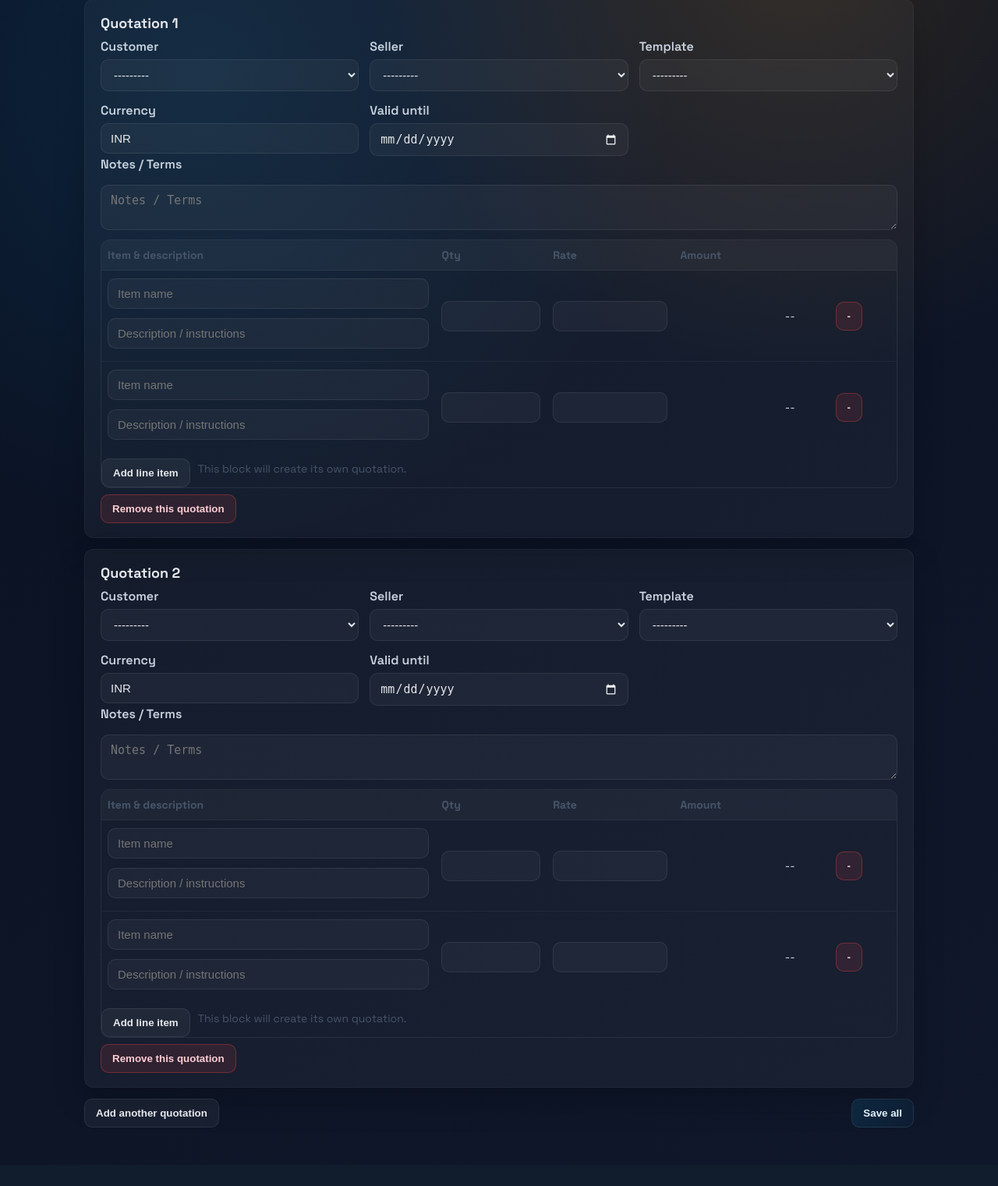
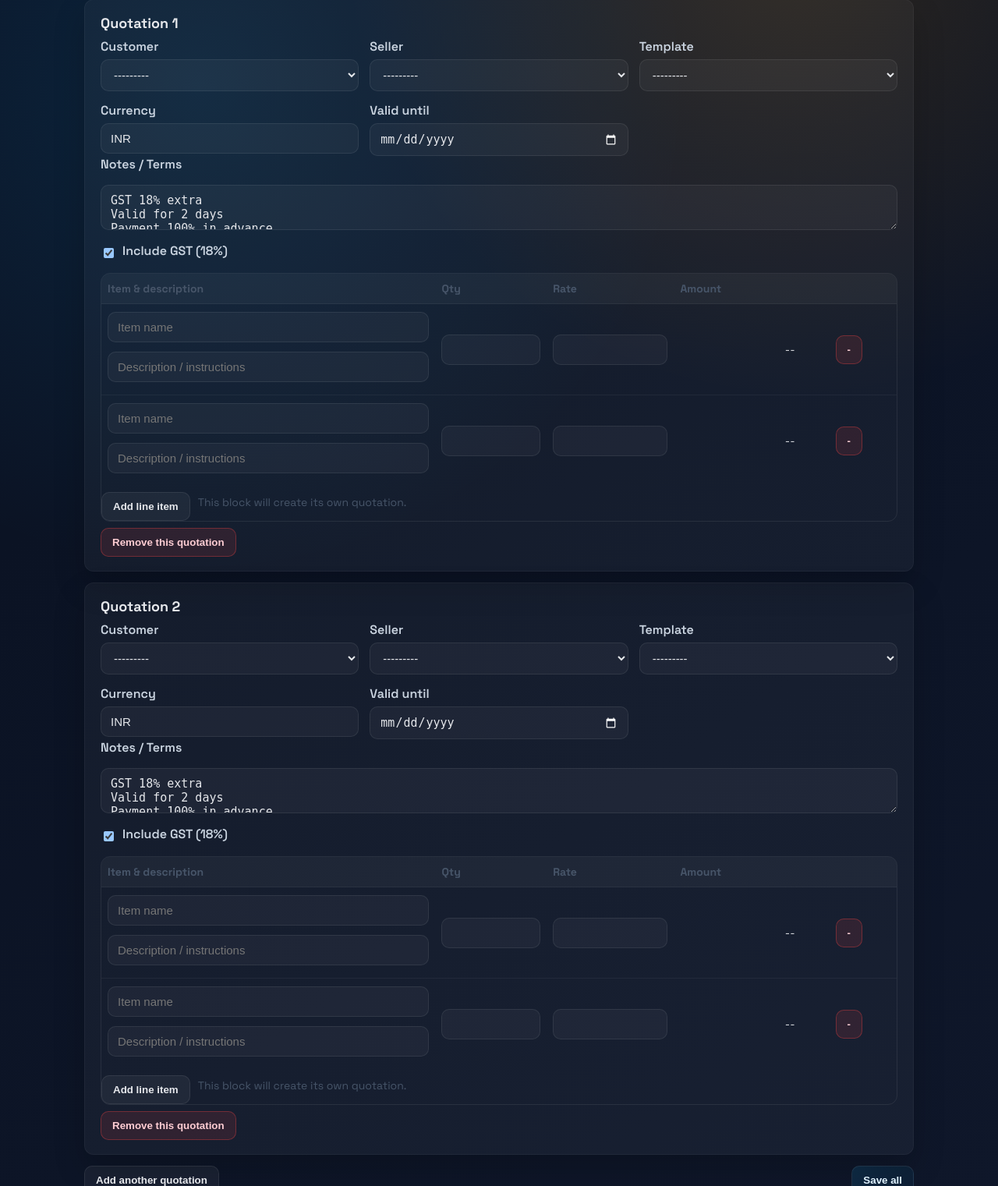
Before and after one commit to sujaybadge/Qutation_management_system, a Django app: page /quotes/multi/new/ in a window 1280 px wide. Shown: the part 256-1777 px from the top of the page at 78% size. Before the commit the page ends 1702 px from the top, so only its background shows below. Run offline with Django 4.2, Linux system fonts and the light colour scheme; a user stored in the database is signed in; data comes from the database, SQL or seed files in the repository; both versions use the stored data as it was after the commit; some web fonts are replaced.

Commit message:
terms and conditions correction made

```diff
--- a/quotation_models/models.py
+++ b/quotation_models/models.py
@@ -48,6 +48,7 @@ class Quotation(models.Model):
     buyer = models.ForeignKey(Buyer, on_delete=models.PROTECT)
     created_by = models.ForeignKey(User, on_delete=models.PROTECT)
     notes = models.TextField(blank=True, default="")
+    include_gst = models.BooleanField(default=True)
     currency = models.CharField(max_length=8, default="INR")
     created_at = models.DateTimeField(auto_now_add=True)
     valid_until = models.DateTimeField(null=True, blank=True)
--- a/quotations/forms.py
+++ b/quotations/forms.py
@@ -41,11 +41,13 @@ class QuotationForm(forms.ModelForm):
 
     class Meta:
         model = Quotation
-        fields = ["buyer", "notes", "currency", "valid_until"]
+        fields = ["buyer", "notes", "include_gst", "currency", "valid_until"]
         widgets = {
             "notes": forms.Textarea(attrs={"rows": 3, "placeholder": "Terms & conditions or notes"}),
             "currency": forms.TextInput(attrs={"placeholder": "INR"}),
         }
+
+    include_gst = forms.BooleanField(required=False, initial=True, label="Include GST (18%)")
 
     def __init__(self, *args, **kwargs):
         super().__init__(*args, **kwargs)
@@ -149,9 +151,10 @@ class QuotationBlockForm(forms.Form):
     buyer = forms.ModelChoiceField(queryset=Buyer.objects.order_by("name"))
     seller = forms.ModelChoiceField(queryset=Company.objects.order_by("-is_main", "name"))
     template = forms.ModelChoiceField(queryset=TemplateStyle.objects.order_by("code"))
-    notes = forms.CharField(required=False, widget=forms.Textarea(attrs={"rows": 2, "placeholder": "Notes / Terms"}))
+    notes = forms.CharField(required=False, initial="GST 18% extra\nValid for 2 days\nPayment 100% in advance", widget=forms.Textarea(attrs={"rows": 2, "placeholder": "Notes / Terms"}))
     currency = forms.CharField(required=False, initial="INR", widget=forms.TextInput(attrs={"placeholder": "INR"}))
     valid_until = forms.DateField(required=False, widget=forms.DateInput(attrs={"type": "date"}))
+    include_gst = forms.BooleanField(required=False, initial=True, label="Include GST (18%)")
 
     def __init__(self, *args, **kwargs):
         super().__init__(*args, **kwargs)
--- a/quotations/views.py
+++ b/quotations/views.py
@@ -129,6 +129,7 @@ def quotation_multi_create(request):
                 {
                     "buyer": copy_source.buyer_id,
                     "notes": copy_source.notes,
+                    "include_gst": copy_source.include_gst,
                     "currency": copy_source.currency,
                     "valid_until": copy_source.valid_until.date() if copy_source.valid_until else None,
                 }
@@ -190,6 +191,7 @@ def quotation_multi_create(request):
                     buyer=bf.cleaned_data["buyer"],
                     created_by=request.user,
                     notes=bf.cleaned_data.get("notes", ""),
+                    include_gst=bool(bf.cleaned_data.get("include_gst", True)),
                     currency=bf.cleaned_data.get("currency") or "INR",
                     valid_until=bf.cleaned_data.get("valid_until"),
                 )
@@ -206,7 +208,10 @@ def quotation_multi_create(request):
                     subtotal += it["amount"]
 
                 q.subtotal = _money(subtotal)
-                q.tax = _money(subtotal * TAX_RATE)
+                if q.include_gst:
+                    q.tax = _money(subtotal * TAX_RATE)
+                else:
+                    q.tax = _money(Decimal('0.00'))
                 q.total = _money(q.subtotal + q.tax)
                 q.save()
 
@@ -311,6 +316,7 @@ def quotation_multi_edit(request):
 
                     quote.buyer = bf.cleaned_data["buyer"]
                     quote.notes = bf.cleaned_data.get("notes", "")
+                    quote.include_gst = bool(bf.cleaned_data.get("include_gst", True))
                     quote.currency = bf.cleaned_data.get("currency") or "INR"
                     quote.valid_until = bf.cleaned_data.get("valid_until")
 
@@ -320,7 +326,10 @@ def quotation_multi_edit(request):
                     quote.refresh_from_db()
                     subtotal = sum(it.amount for it in quote.items.all())
                     quote.subtotal = _money(subtotal)
-                    quote.tax = _money(subtotal * TAX_RATE)
+                    if quote.include_gst:
+                        quote.tax = _money(subtotal * TAX_RATE)
+                    else:
+                        quote.tax = _money(Decimal('0.00'))
                     quote.total = _money(quote.subtotal + quote.tax)
                     quote.save()
 
@@ -357,7 +366,8 @@ def quotation_multi_edit(request):
             initial_blocks.append({
                 "id": q.id,
                 "buyer": q.buyer_id,
-                "notes": q.notes,
+                    "notes": q.notes,
+                    "include_gst": q.include_gst,
                 "currency": q.currency,
                 "valid_until": q.valid_until.date() if q.valid_until else None,
                 "seller": seller_quote.seller_id if seller_quote else None,
@@ -408,7 +418,7 @@ def _handle_quotation_form(request, mode: str, instance: Quotation | None = None
         extra_rows = 1
 
     if not initial:
-        initial = {"currency": "INR"}
+        initial = {"currency": "INR", "notes": "GST 18% extra\nValid for 2 days\nPayment 100% in advance", "include_gst": True}
     else:
         initial.setdefault("currency", "INR")
 
@@ -470,7 +480,10 @@ def _handle_quotation_form(request, mode: str, instance: Quotation | None = None
             subtotal = sum(item.amount for item in quotation.items.all())
 
             quotation.subtotal = _money(subtotal)
-            quotation.tax = _money(subtotal * TAX_RATE)
+            if getattr(quotation, 'include_gst', True):
+                quotation.tax = _money(subtotal * TAX_RATE)
+            else:
+                quotation.tax = _money(Decimal('0.00'))
             quotation.total = _money(quotation.subtotal + quotation.tax)
             quotation.save()
 
--- a/templates/quotations/quotation_form.html
+++ b/templates/quotations/quotation_form.html
@@ -14,7 +14,7 @@
             {% elif mode == "copy" %}Copy from {{ quotation.code }}
             {% else %}New quotation{% endif %}
         </h1>
-        <p class="page-subtitle">Buyer, notes, and line items all live here. Totals are recalculated with 18% tax on save.</p>
+        <p class="page-subtitle">Buyer, notes, and line items all live here. Totals are recalculated on save; GST applies only if 'Include GST' is checked.</p>
     </div>
     <div class="actions">
         <a class="btn-secondary btn" href="{% url 'quotations:list' %}">Back to list</a>
@@ -48,6 +48,9 @@
                 <label for="{{ form.notes.id_for_label }}">Notes / Terms</label>
                 {{ form.notes }}
                 {% for error in form.notes.errors %}<div class="page-subtitle" style="color:#fca5a5">{{ error }}</div>{% endfor %}
+            </div>
+            <div style="display:flex; align-items:center; gap:8px;">
+                {{ form.include_gst }} <label for="{{ form.include_gst.id_for_label }}">Include GST (18%)</label>
             </div>
         </div>
         {% if quotation %}
--- a/templates/quotations/quotation_multi_edit.html
+++ b/templates/quotations/quotation_multi_edit.html
@@ -42,6 +42,9 @@
         <div class="field-row">
             <label>Notes / Terms</label>
             {{ bf.notes }}{% for e in bf.notes.errors %}<div class="page-subtitle" style="color:#fca5a5">{{ e }}</div>{% endfor %}
+            <div style="margin-top:6px; display:flex; align-items:center; gap:8px;">
+                {{ bf.include_gst }} <label for="{{ bf.include_gst.id_for_label }}">Include GST (18%)</label>
+            </div>
         </div>
 
         <div class="items-table" style="margin-top:10px;">
--- a/templates/quotations/quotation_multi_form.html
+++ b/templates/quotations/quotation_multi_form.html
@@ -51,6 +51,9 @@
         <div class="field-row">
             <label>Notes / Terms</label>
             {{ bf.notes }}{% for e in bf.notes.errors %}<div class="page-subtitle" style="color:#fca5a5">{{ e }}</div>{% endfor %}
+            <div style="margin-top:6px; display:flex; align-items:center; gap:8px;">
+                {{ bf.include_gst }} <label for="{{ bf.include_gst.id_for_label }}">Include GST (18%)</label>
+            </div>
         </div>
 
         <div class="items-table" style="margin-top:10px;">
```
Also changed, not shown: quotations/templatetags/quote_filters.py (added, +10 -0 lines), templates/quotations/quotation_print.html (+6 -5 lines), quotation_app.sqlite3, quotation_models/migrations/0005_quotation_include_gst.py (added), quotations/templatetags/__init__.py (added).
